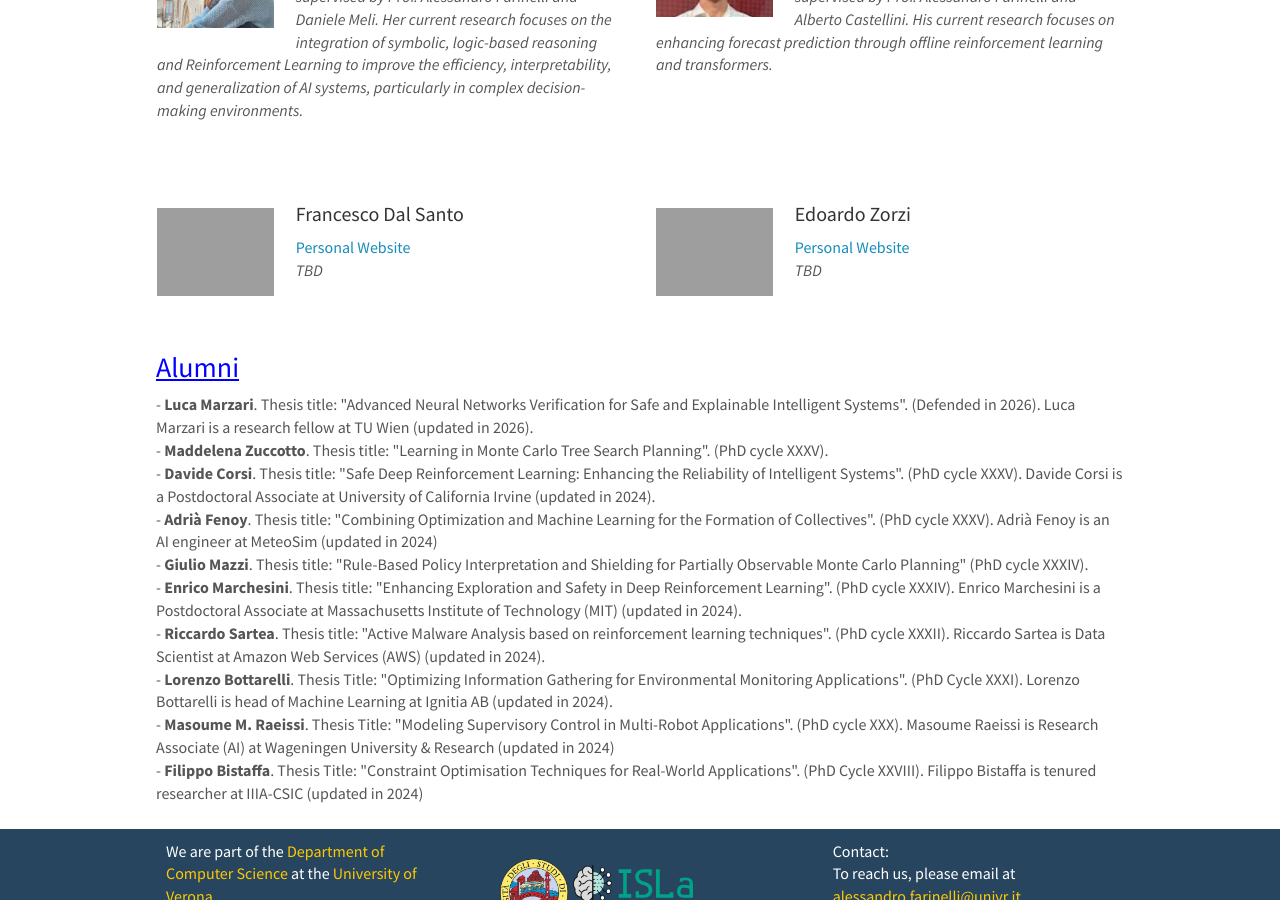
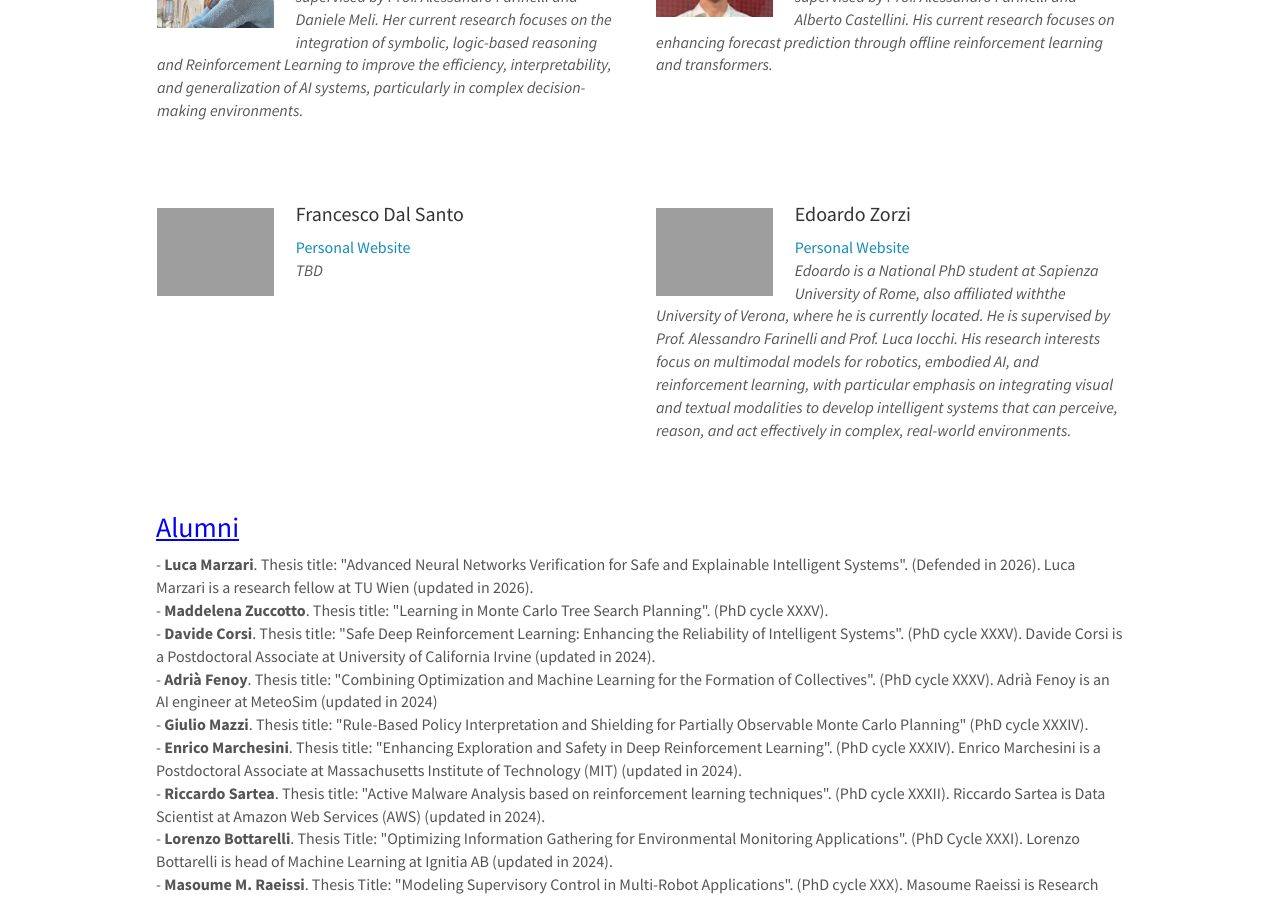
Before and after one commit to Isla-lab/Isla-lab.github.io, a Jekyll site: the page built from _pages/team.md, in a window 1280 px wide and 900 px high, scrolled down 1649 px. Built offline with Jekyll 4.4.1, drawn with Linux system fonts in a browser that asks for light colours; nearby versions of some CDN libraries.

Commit message:
Update Edoardo Zorzi's info in phdstudents.yml
Added detailed information about Edoardo Zorzi's academic background and research interests.

```diff
--- a/_data/phdstudents.yml
+++ b/_data/phdstudents.yml
@@ -30,4 +30,4 @@
   photo: zorzi.png
   website:
 
-  info: TBD
+  info: Edoardo is a National PhD student at Sapienza University of Rome, also affiliated withthe University of Verona, where he is currently located. He is supervised by Prof. Alessandro Farinelli and Prof. Luca Iocchi. His research interests focus on multimodal models for robotics, embodied AI, and reinforcement learning, with particular emphasis on integrating visual and textual modalities to develop intelligent systems that can perceive, reason, and act effectively in complex, real-world environments.
```
